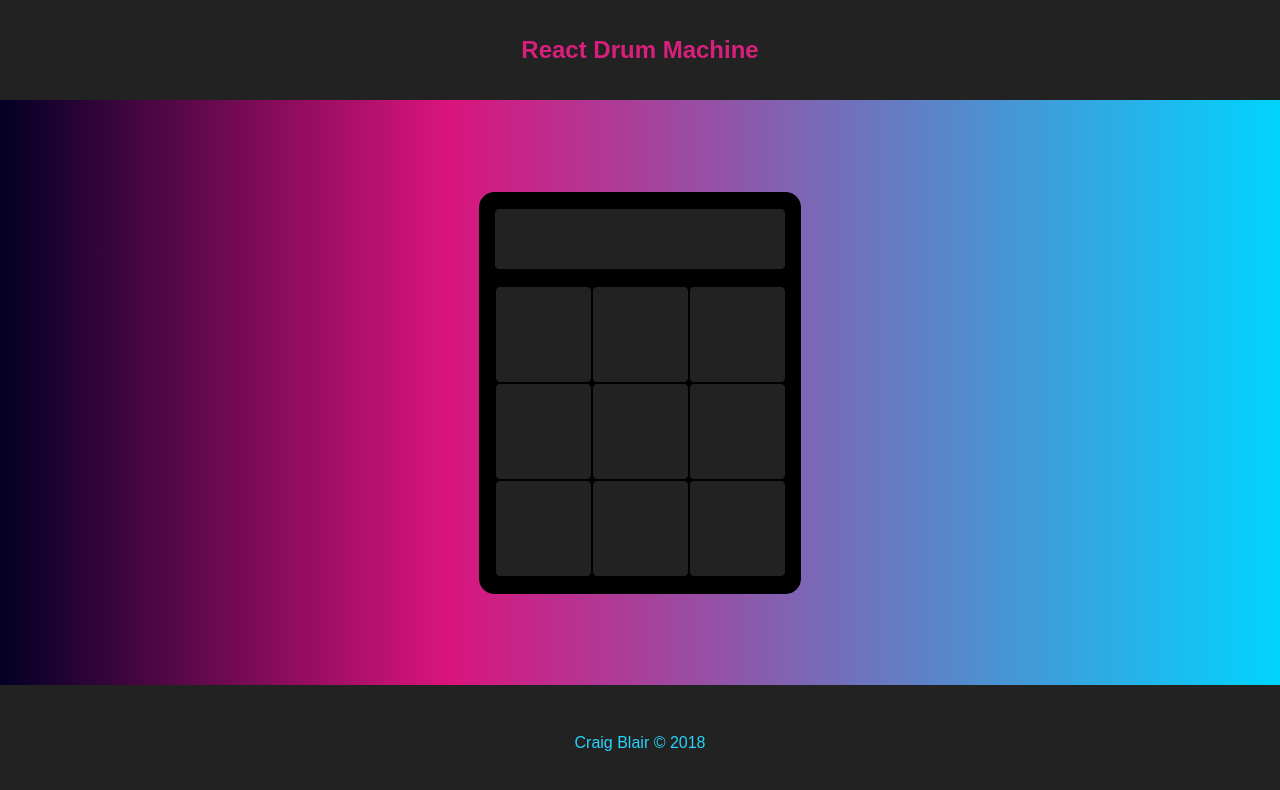
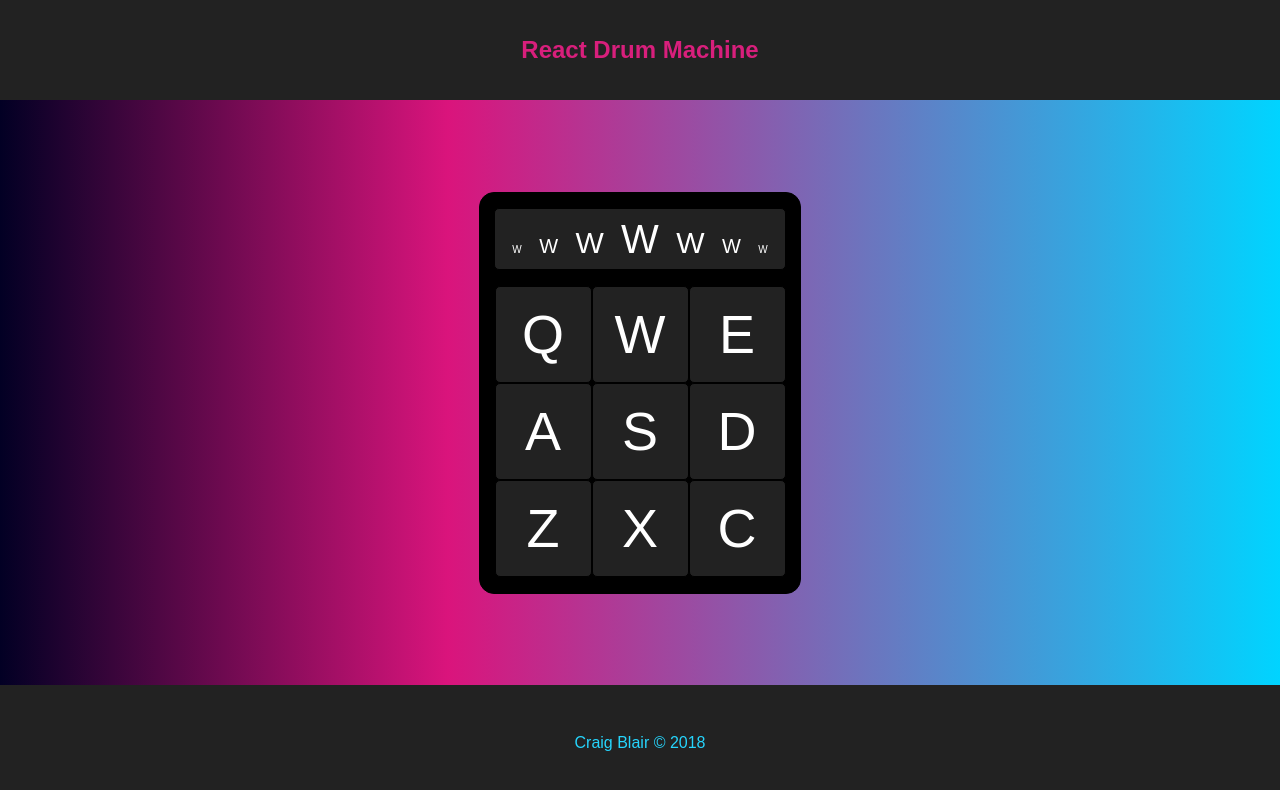
Before and after one commit to craigandrewblair/reactjs-drum-machine-fcc, a React (Create React App) app: page / in a window 1280 px wide. Shown: the top 790 px of the page. Built offline with nearby package versions, Linux system fonts and the light colour scheme.

Commit message:
Set button and display styling

```diff
--- a/src/components/Button/Button.css
+++ b/src/components/Button/Button.css
@@ -1,9 +1,12 @@
 .Button{
   height: 95px;
   width: 95px;
-  font-size: 64px;
+  font-size: 54px;
   border: 1px black solid;
   border-radius: 5px;
   background-color: #222222;
   color: white;
+  display: flex;
+  justify-content: center;
+  align-items: center;
 }
--- a/src/components/Button/Button.js
+++ b/src/components/Button/Button.js
@@ -5,7 +5,7 @@ const button = (props) => {
 
     return (
       <div className='Button'>
-
+        {props.txt}
       </div>
     );
   }
--- a/src/components/Display/Display.css
+++ b/src/components/Display/Display.css
@@ -6,4 +6,7 @@
   border-radius: 5px;
   background-color: #222222;
   color: white;
+  display: flex;
+  justify-content: space-evenly;
+  align-items: center;
 }
--- a/src/components/Display/Display.js
+++ b/src/components/Display/Display.js
@@ -1,14 +1,20 @@
 import React from 'react'
 import './Display.css';
-import DisplayText from '../DisplayText/DisplayText';
+import DisplayTxt from '../DisplayTxt/DisplayTxt';
 
-const display = (props) => {
+const displayTxt = (props) => {
 
     return (
       <div className='Display'>
-        <DisplayText />
+        <DisplayTxt txt='W' size={10}/>
+        <DisplayTxt txt='W' size={20}/>
+        <DisplayTxt txt='W' size={30}/>
+        <DisplayTxt txt='W' size={40}/>
+        <DisplayTxt txt='W' size={30}/>
+        <DisplayTxt txt='W' size={20}/>
+        <DisplayTxt txt='W' size={10}/>
       </div>
     );
   }
 
-export default display;
+export default displayTxt;
--- a/src/components/DisplayText/DisplayText.js
+++ /dev/null
@@ -1,13 +0,0 @@
-import React from 'react'
-import './DisplayText.css';
-
-const displayText = (props) => {
-
-    return (
-      <div className='DisplayText'>
-
-      </div>
-    );
-  }
-
-export default displayText;
--- /dev/null
+++ b/src/components/DisplayTxt/DisplayTxt.css
@@ -0,0 +1,4 @@
+#Display-Txt{
+  color: white;
+  font-size: 40px;
+}
--- /dev/null
+++ b/src/components/DisplayTxt/DisplayTxt.js
@@ -0,0 +1,13 @@
+import React from 'react'
+import './DisplayTxt.css';
+
+const displayTxt = (props) => {
+
+    return (
+      <div id='Display-Txt'>
+        <span style={{fontSize: props.size}}>{props.txt}</span>
+      </div>
+    );
+  }
+
+export default displayTxt;
--- a/src/components/Pad/Pad.js
+++ b/src/components/Pad/Pad.js
@@ -7,19 +7,19 @@ const pad = (props) => {
 return (
   <div className='Pad'>
       <div className='Pad-Row'>
-        <Button />
-        <Button />
-        <Button />
+        <Button txt='Q'/>
+        <Button txt='W'/>
+        <Button txt='E'/>
       </div>
       <div className='Pad-Row'>
-        <Button />
-        <Button />
-        <Button />
+        <Button txt='A'/>
+        <Button txt='S'/>
+        <Button txt='D'/>
       </div>
       <div className='Pad-Row'>
-        <Button />
-        <Button />
-        <Button />
+        <Button txt='Z'/>
+        <Button txt='X'/>
+        <Button txt='C'/>
       </div>
   </div>
 );
```
Also changed, not shown: src/components/DisplayText/DisplayText.css (deleted).
